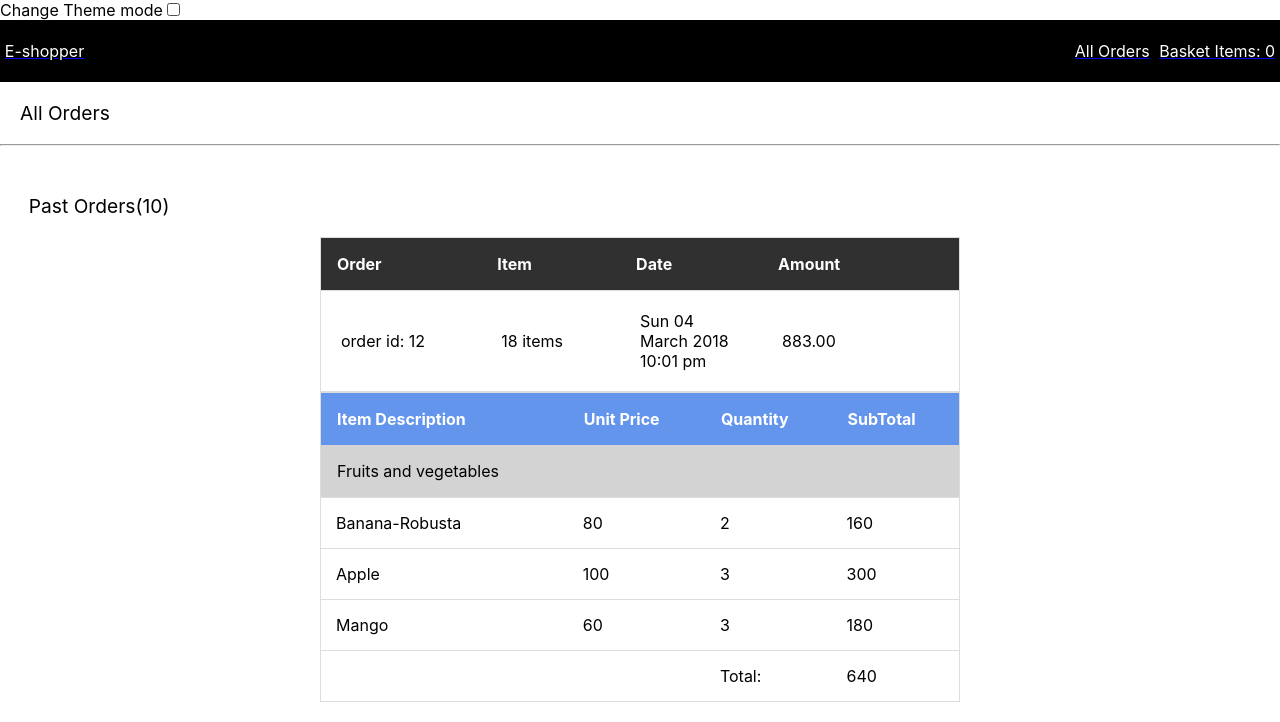
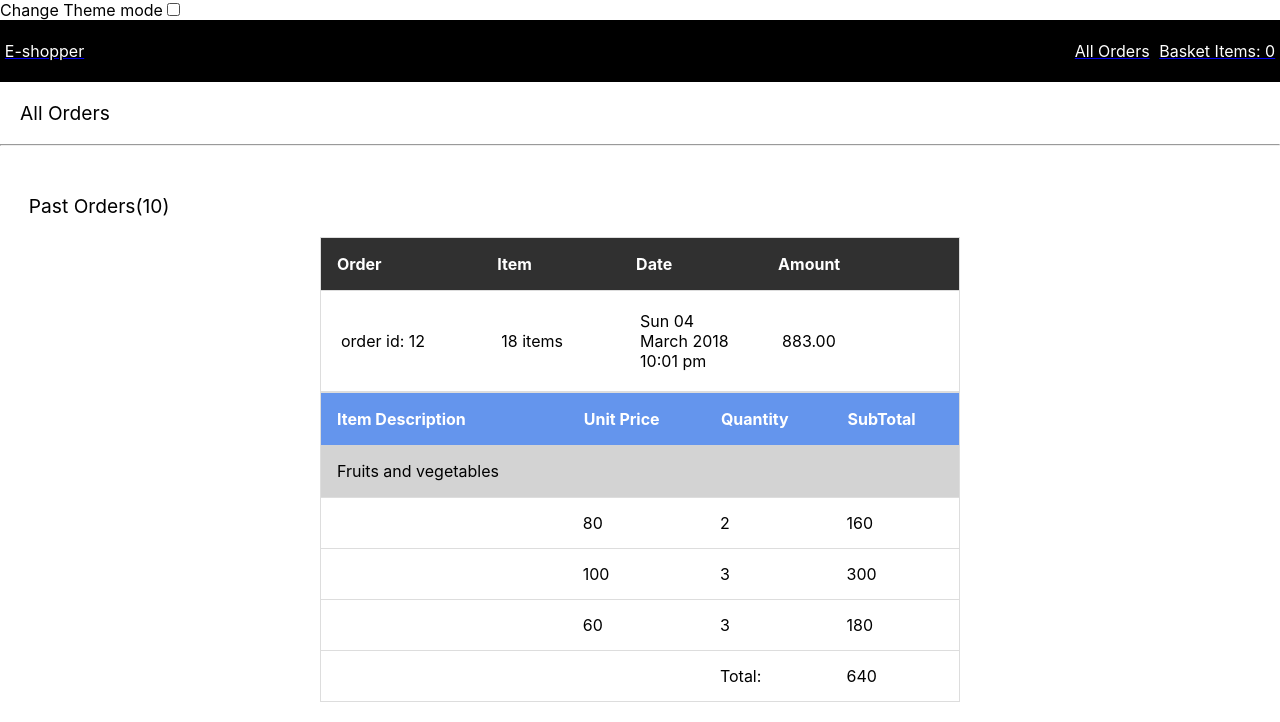
Before and after one commit to appy385/e-shopper, a React (Create React App) app: page /order in a window 1280 px wide. Shown: the top 722 px of the page. Built offline with nearby package versions, Linux system fonts and the light colour scheme; no server answers.

Commit message:
refactor(Item): change prop from `productName` to `name`

```diff
--- a/src/Item/Item.js
+++ b/src/Item/Item.js
@@ -2,23 +2,21 @@ import React from 'react';
 import PropTypes from 'prop-types';
 import './Item.scss';
 
-const Item = ({ product }) => {
-  return (
+const Item = ({ product }) => (
   <tr className="item">
-      <td>{product.productName}</td>
+    <td>{product.name}</td>
     <td>{product.price}</td>
     <td>{product.count}</td>
     <td data-testid="item-amount">{product.count * product.price}</td>
   </tr>
 );
-}
 
 Item.propTypes = {
   product: PropTypes.shape({
     id: PropTypes.number.isRequired,
     src: PropTypes.string,
     seller: PropTypes.string,
-    productName: PropTypes.string.isRequired,
+    name: PropTypes.string.isRequired,
     quantity: PropTypes.string,
     price: PropTypes.number.isRequired,
     count: PropTypes.number.isRequired,
```
Lines whose indentation alone changed are shown as unchanged.
